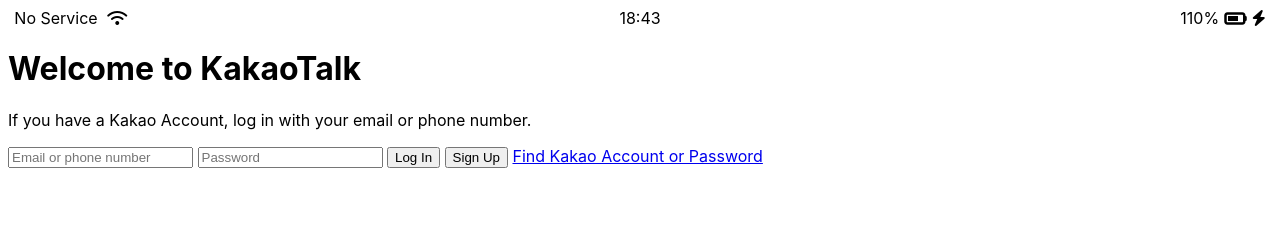
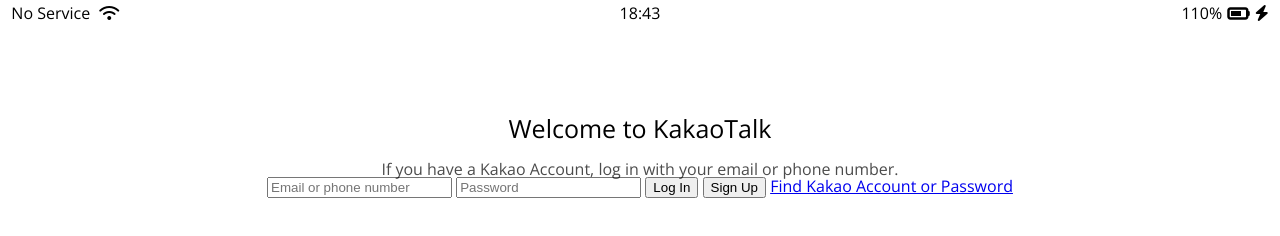
Before and after one commit to sjoleee/kokoa-clone-2021, a plain HTML site: page index.html in a window 1280 px wide. Drawn offline with nearby package versions, Linux system fonts and the light colour scheme.

Commit message:
font weight changed

```diff
--- a/css/styles.css
+++ b/css/styles.css
@@ -1,31 +1,25 @@
+@import "reset.css";
+@import "status-bar.css";
+@import url('https://fonts.googleapis.com/css2?family=Open+Sans:wght@300;400;600&display=swap');
 body {
-    font-family: -apple-system, BlinkMacSystemFont, 'Segoe UI', Roboto, Oxygen, Ubuntu, Cantarell, 'Open Sans', 'Helvetica Neue', sans-serif;
+    font-family: 'Open Sans', sans-serif;
 }
 
-.status-bar {
+.welcome-header {
+    margin: 90px 0px;
+    text-align: center;
     display: flex;
-    justify-content: center;
+    flex-direction: column;
+    align-items: center;
+    font-weight: 300;
 }
 
-.status-bar__column {
-    width: 33%;
+.welcome-header__title {
+    margin-bottom: 20px;
+    font-size: 25px;
 }
 
-.status-bar__column:first-child span {
-    margin-right: 5px;
+.welcome-header__text {
+    width: 60%;
+    opacity: 70%;
 }
-
-.status-bar__column:nth-child(2) {
-    display: flex;
-    justify-content: center;
-}
-
-.status-bar__column:last-child {
-    display: flex;
-    justify-content: flex-end;
-    align-items: center;
-}
-
-.status-bar__column .fa-battery-three-quarters {
-    margin: 0px 5px;
-}
```
